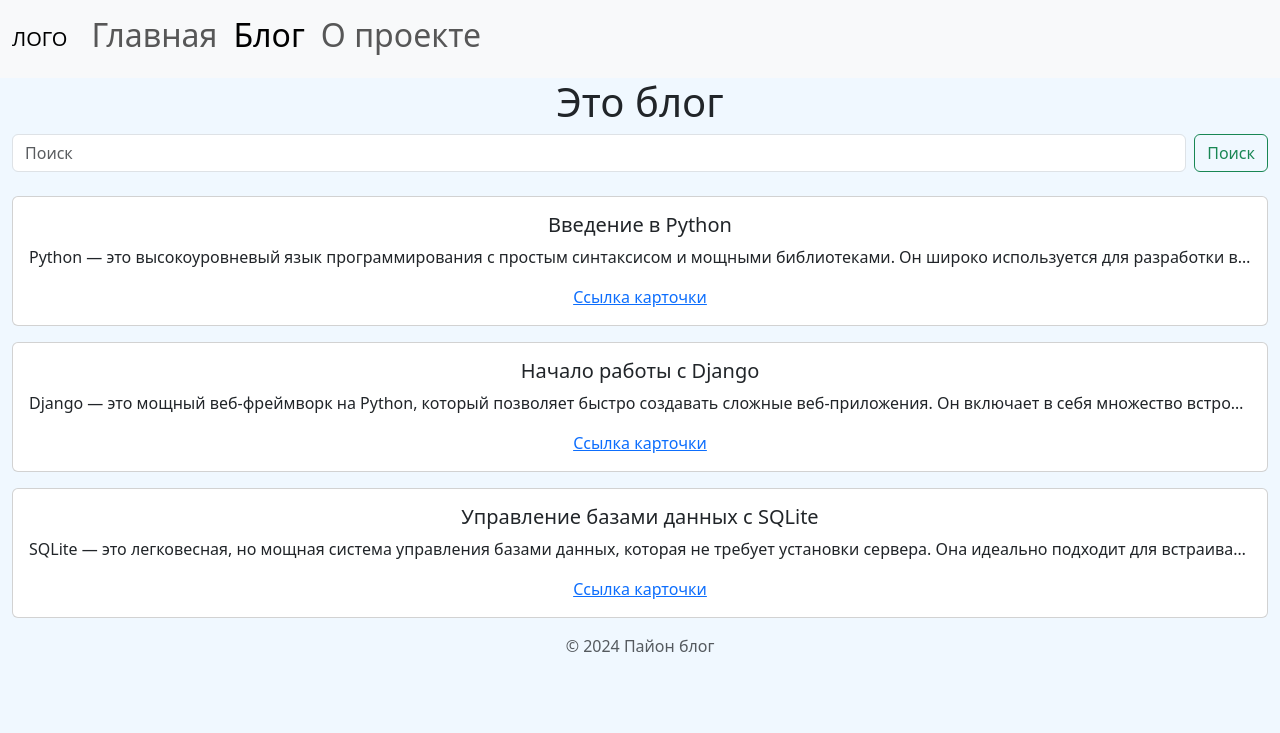
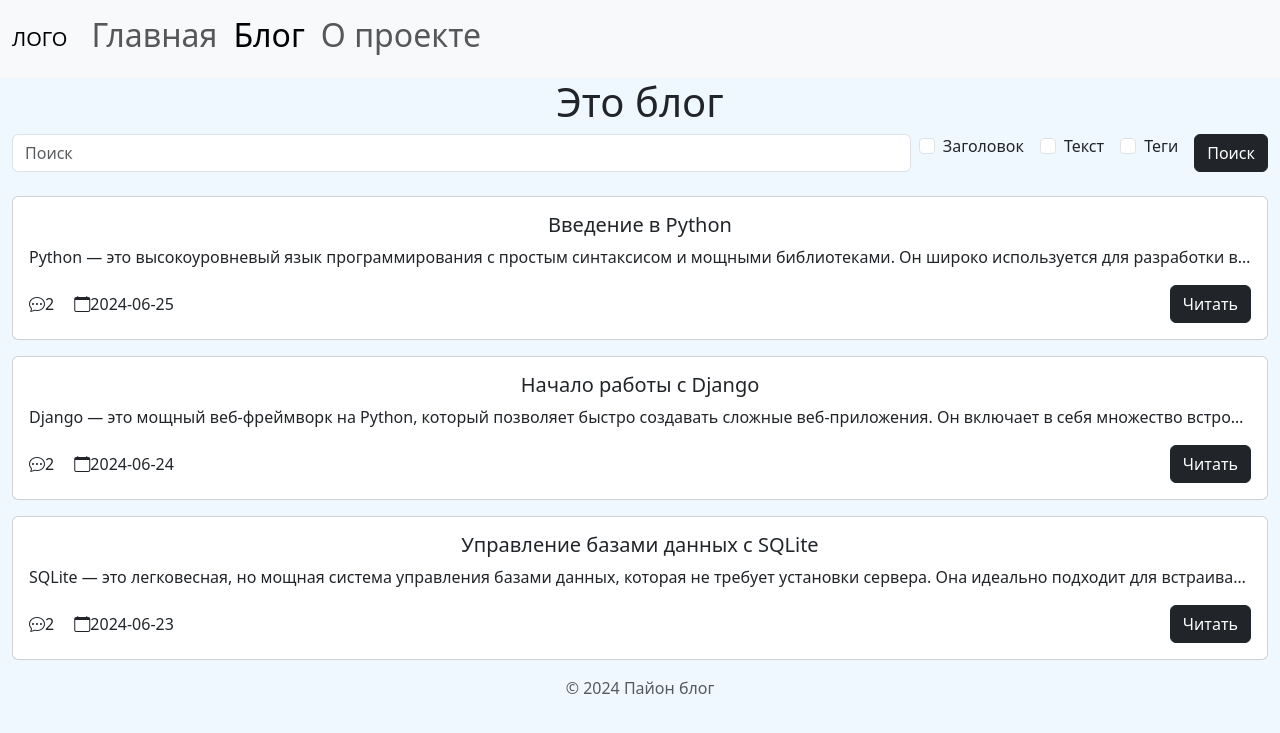
Before and after one commit to RainyBoots/HW_DJ, a Django app: page /blog/ in a window 1280 px wide. Shown: the top 733 px of the page. Run offline with Django 5.2, Linux system fonts and the light colour scheme.

Commit message:
Изминение карточек

```diff
--- a/python_blog/templates/includes/post_preview.html
+++ b/python_blog/templates/includes/post_preview.html
@@ -1,9 +1,16 @@
 <div>
-    <div class="card w-100 mb-3">
+    <div class="card h-100 mb-3">
         <div class="card-body">
           <h5 class="card-title">{{ post.title }}</h5>
           <p class="card-text text-truncate">{{ post.text }}</p>
-          <a href="{% url "blog_page" post.slug %}" class="card-link">Ссылка карточки</a>
+          <div class="d-flex justify-content-between align-items-center">
+            <div>
+              <span class="me-3"><i class="bi bi-chat-dots"></i>{{ post.comments | length }}</span>
+              <span><i class="bi bi-calendar"></i>{{post.published_date}}</span>
+            </div>
+            <div>
+              <a href="{% url "blog_page" post.slug %}" class="btn btn-dark">Читать</a>
+            </div>
         </div>
     </div>
 </div>
--- a/python_blog/templates/python_blog/blog.html
+++ b/python_blog/templates/python_blog/blog.html
@@ -5,9 +5,25 @@
 <h1>Это блог</h1>
 <form class="d-flex mb-4" role="search">
     <input class="form-control me-2" type="search" placeholder="Поиск" aria-label="Поиск">
-    <button class="btn btn-outline-success" type="submit">Поиск</button>
+    <div class="form-check form-check-inline">
+        <input class="form-check-input" type="checkbox" id="inlineCheckbox1" name="search_in_title" value="option1">
+        <label class="form-check-label" for="inlineCheckbox1">Заголовок</label>
+    </div>
+    <div class="form-check form-check-inline">
+        <input class="form-check-input" type="checkbox" id="inlineCheckbox2" name="search_in_text" value="option2">
+        <label class="form-check-label" for="inlineCheckbox2">Текст</label>
+    </div>
+    <div class="form-check form-check-inline">
+        <input class="form-check-input" type="checkbox" id="inlineCheckbox3" name="search_in_tag" value="option3">
+        <label class="form-check-label" for="inlineCheckbox3">Теги</label>
+    </div>
+    <button class="btn btn-dark" type="submit">Поиск</button>
 </form>
-{% for post in posts %}
-{% include 'includes/post_preview.html' %}
-{% endfor %}
+<div class="row">
+    {% for post in posts %}
+        <div>
+            {% include 'includes/post_preview.html' %}
+        </div>
+    {% endfor %}
+</div>
 {% endblock  %}
--- a/templates/base.html
+++ b/templates/base.html
@@ -7,6 +7,7 @@
     <title>{% block title %}{% endblock %}</title>
     <link href="https://cdn.jsdelivr.net/npm/bootstrap@5.3.3/dist/css/bootstrap.min.css" rel="stylesheet" integrity="sha384-QWTKZyjpPEjISv5WaRU9OFeRpok6YctnYmDr5pNlyT2bRjXh0JMhjY6hW+ALEwIH" crossorigin="anonymous">
     <link rel="stylesheet" type="text/css" href="{% static 'CSS/base.css' %}">
+    <link href="https://cdn.jsdelivr.net/npm/bootstrap-icons/font/bootstrap-icons.css" rel="stylesheet">
     {% block head %}{% endblock %}
     <style>
         {% block style %}
```
